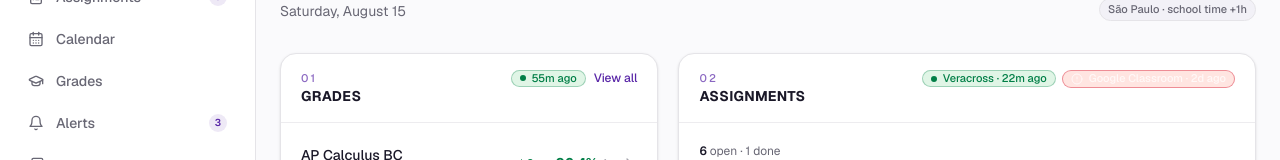
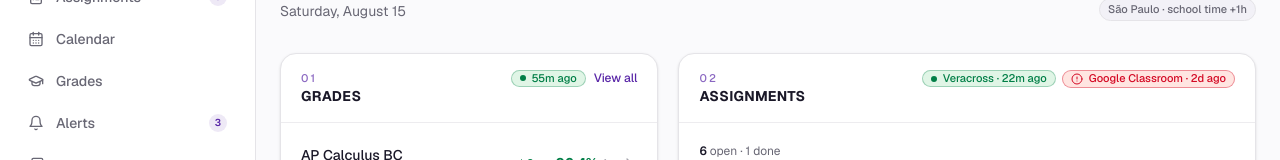
Before and after one commit to fabiolr/tasko-modern-task-management, a Next.js app: page / in a window 1280 px wide. Shown: the part 166-326 px from the top of the page. Built offline with nearby package versions, Linux system fonts and the light colour scheme.

Commit message:
style: update freshness indicator class names for consistency

```diff
--- a/components/dashboard/freshness-indicator.tsx
+++ b/components/dashboard/freshness-indicator.tsx
@@ -21,7 +21,7 @@ const CONFIG: Record<
   stale: {
     label: "Stale",
     Icon: CircleAlert,
-    classes: "border-stale/40 bg-stale-muted text-stale-foreground",
+    classes: "border-stale/40 bg-stale-muted text-stale",
     dot: "bg-stale",
   },
 }
```
